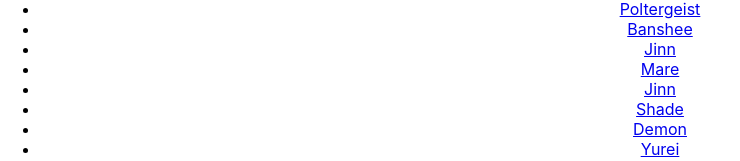
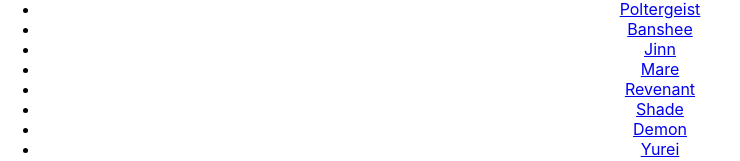
Before and after one commit to lebull/PhasmophobiaQuickGrid, a React (Create React App) app: page / in a window 1280 px wide. Shown: the part 199-360 px from the top of the page, without its empty margins (0-740 px from the left). Built offline with nearby package versions, Linux system fonts and the light colour scheme.

Commit message:
Fix data issue with Revenant

```diff
--- a/src/data/adhoc.ts
+++ b/src/data/adhoc.ts
@@ -9,6 +9,7 @@ export interface IGhostType {
     //Aggression,
     //Wander,
     //Territorial
+    //Speed
 }
 
 export interface ITestType {
@@ -114,11 +115,11 @@ export const GhostTypes = [
         weaknesses: ["Light sources (turn the lights on, use torches, etc…)"],
     },
     <IGhostType> {
-        name: "Jinn",
+        name: "Revenant",
         description: `A slow, violent ghost that picks up tremendous speed when hunting its prey. Remember to hide.`,
         testTypes: [TestTypes.EMF, TestTypes.Fingerprints, TestTypes.GhostWriting],
         strengths: ["When hunting a victim, it is quick, faster than anything"],
-        weaknesses: ["Turn off the location’s power source to stop a Jinn from using its ability"],
+        weaknesses: ["Hiding from a Revenant makes it move very slowly"],
     },
     <IGhostType> {
         name: "Shade",
```
